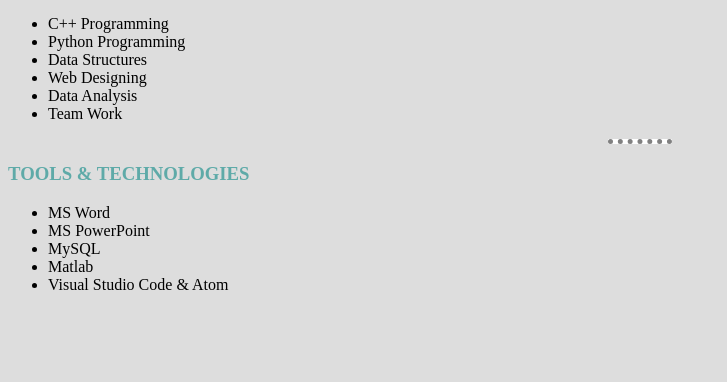
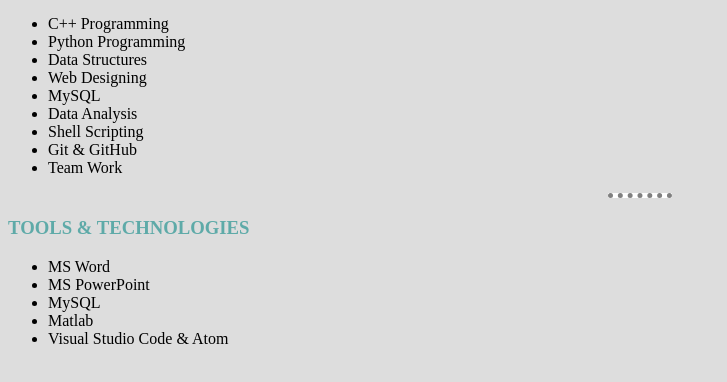
Before and after one commit to bhawna289/My_Resume, a plain HTML site: page Skills.html in a window 1280 px wide. Shown: the part 44-426 px from the top of the page, without its empty margins (0-727 px from the left). Drawn offline with Linux system fonts and the light colour scheme.

Commit message:
Update Skills.html

```diff
--- a/Skills.html
+++ b/Skills.html
@@ -12,7 +12,10 @@
       <li>Python Programming</li>
       <li>Data Structures</li>
       <li>Web Designing</li>
+      <li>MySQL</li>
       <li>Data Analysis</li>
+      <li>Shell Scripting</li>
+      <li>Git & GitHub</li>
       <li>Team Work</li>
     </ul>
     <hr>
```
